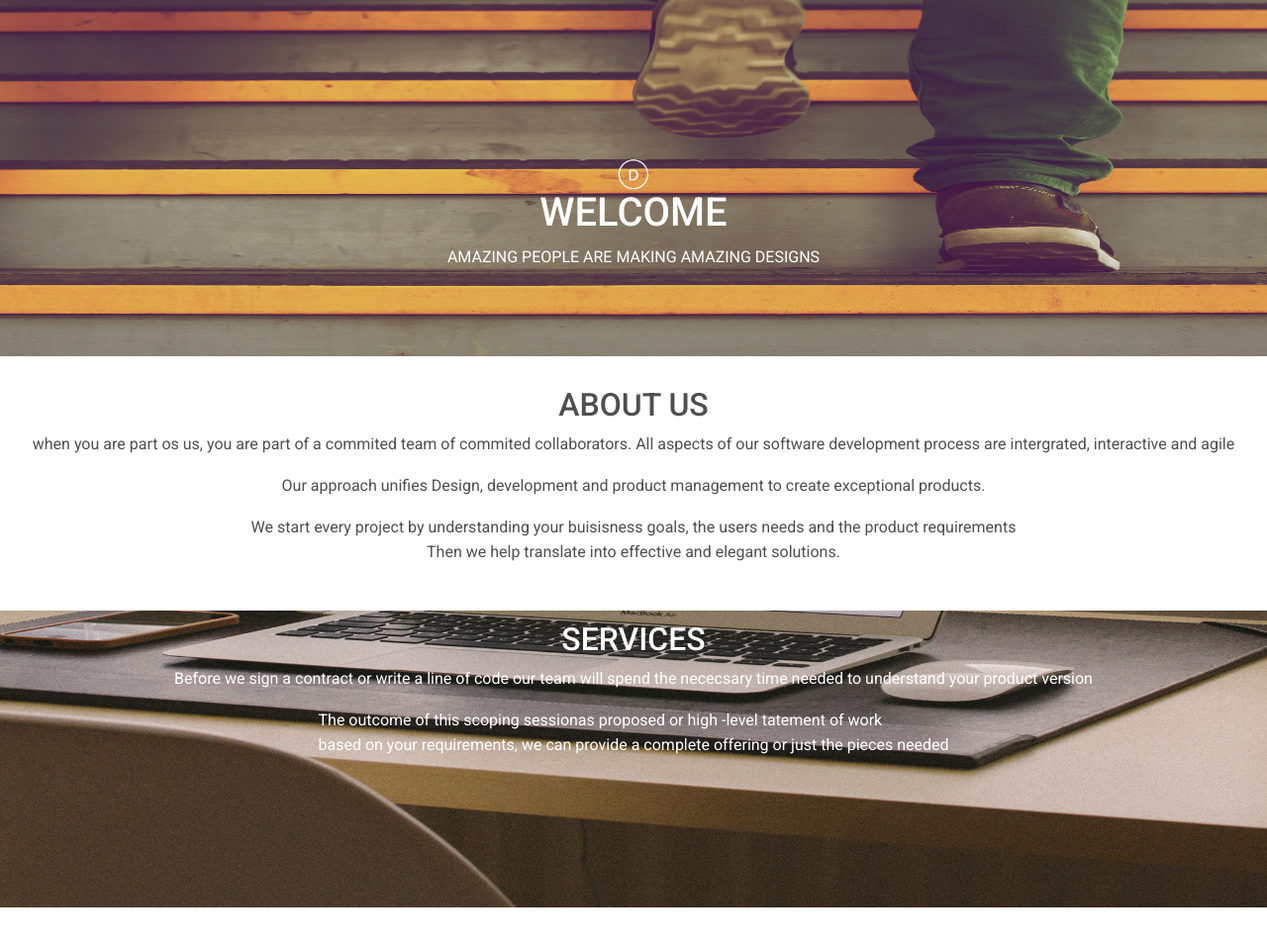
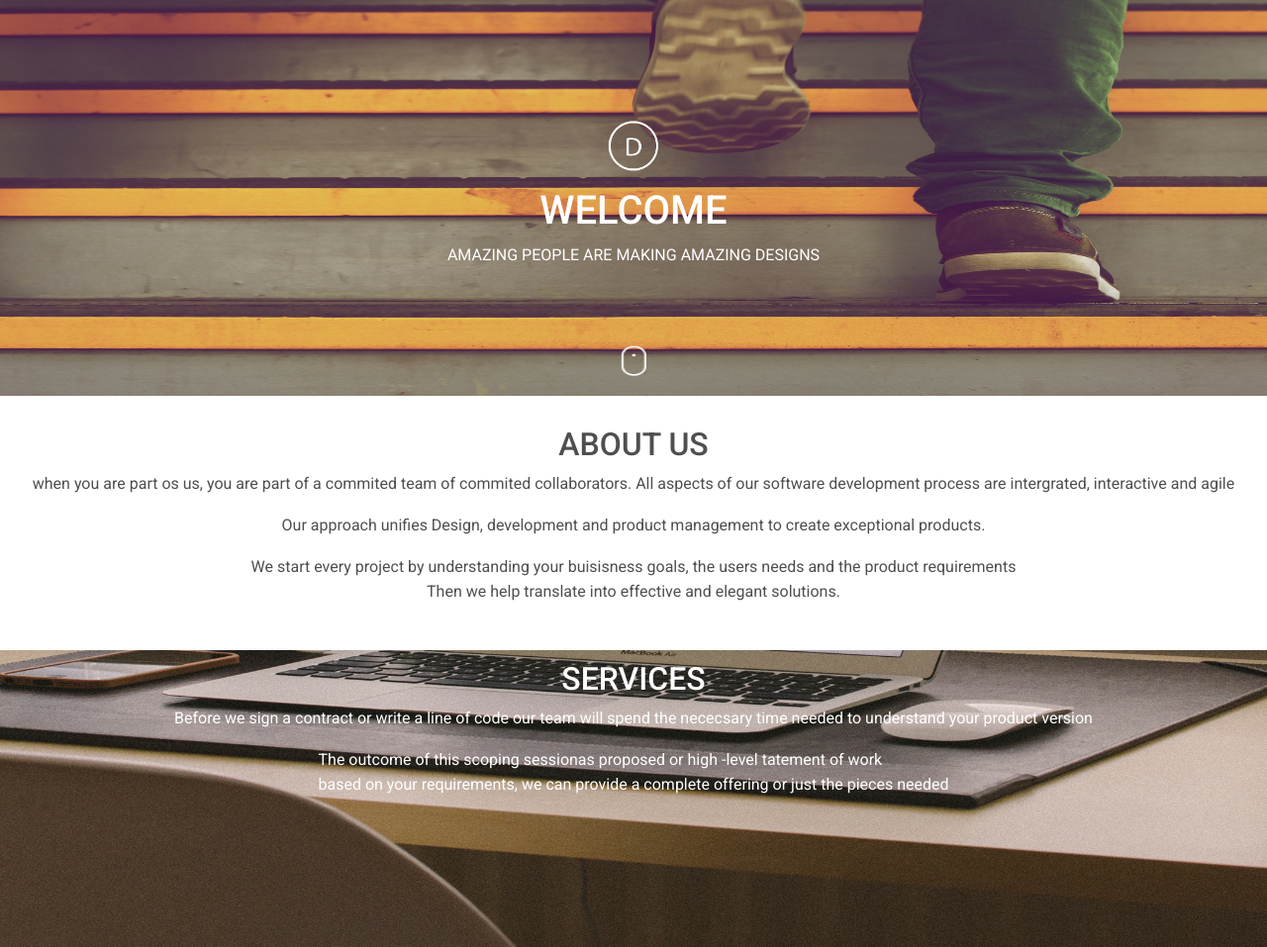
Before and after one commit to JMDev2/Delani-Studio, a plain HTML site: page index.html in a window 1280 px wide. Shown: the top 957 px of the page at 99% size. Drawn offline with nearby package versions, Linux system fonts and the light colour scheme.

Commit message:
st:adding some bouncing effects on the mouse click image

```diff
--- a/styles.css
+++ b/styles.css
@@ -6,7 +6,7 @@
 }
 .topImage img {
     width: 100%;
-    height: 360px;
+    height: 400px;
     background-size: cover;
   }
   .topText {
@@ -21,21 +21,10 @@
 
   }
   .logo img{
-    width: 30px;
-    height: 30px;
+    width: 50px;
+    height: 50px;
+    margin-top: -60px;
   }
-  /* #btn{
-      background-color: white;
-      width: 30px;
-      height: 20px;
-      border-radius: 50px ;
-      padding-bottom: 40px;
-      margin-top: 40%;
-      color: white;
-
-      background-color: transparent;border: 1px solid white;
-
-  } */
 
   /* <!-- The About us Section */
 .aboutUs{
@@ -169,12 +158,26 @@ input[type=text],input[type=email]{
 }
 .mouseImage{
   position: relative;
-  top:80px;
+  top:110px;
 
 }
 .mouseImage img{
   height: 30px;
   width: 25px;
+}
+.mouseImage {
+  animation: bounce 3s infinite;
+}
+@keyframes bounce {
+  0%, 10%, 40%, 60%, 100% {
+    transform: translateY(0);
+  }
+  40% {
+    transform: translateY(-30px);
+  }
+  60% {
+    transform: translateY(-60px);
+  }
 }
 button, #reset{
   background-color: blue;
```
